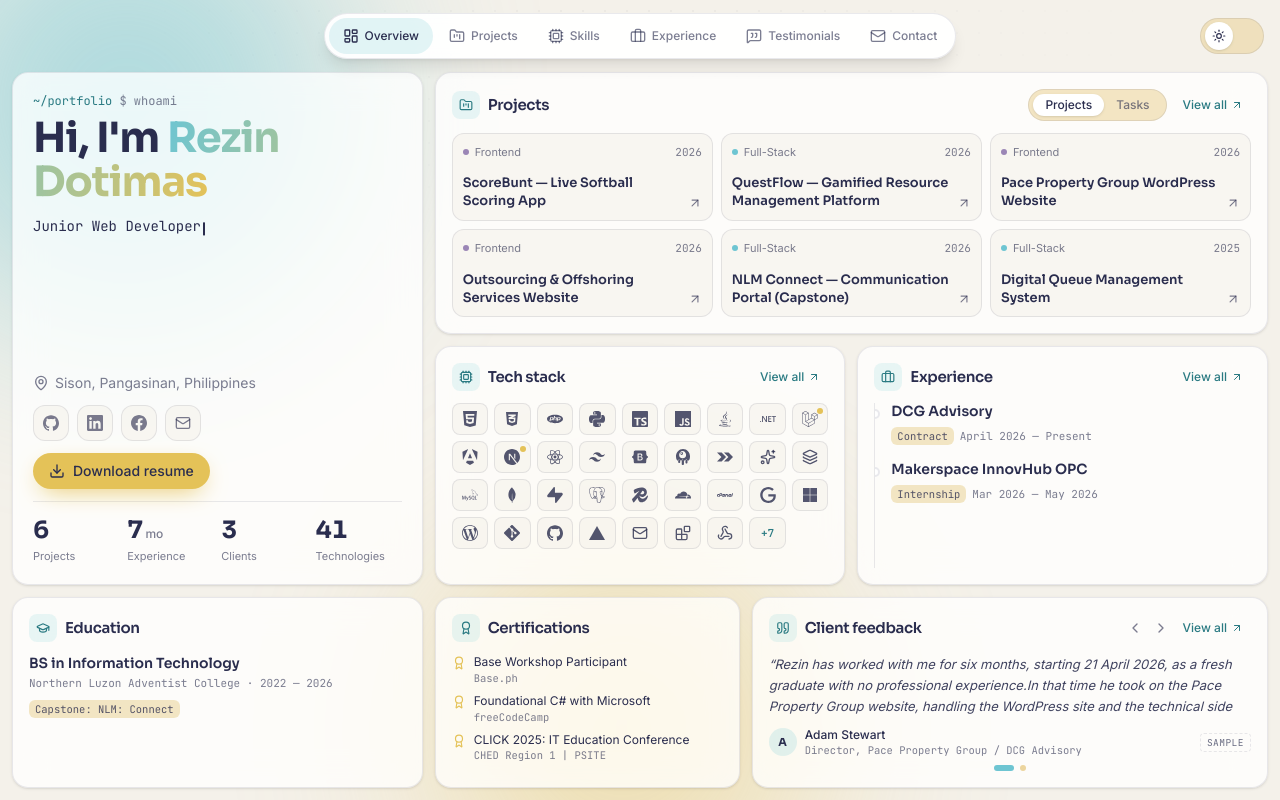
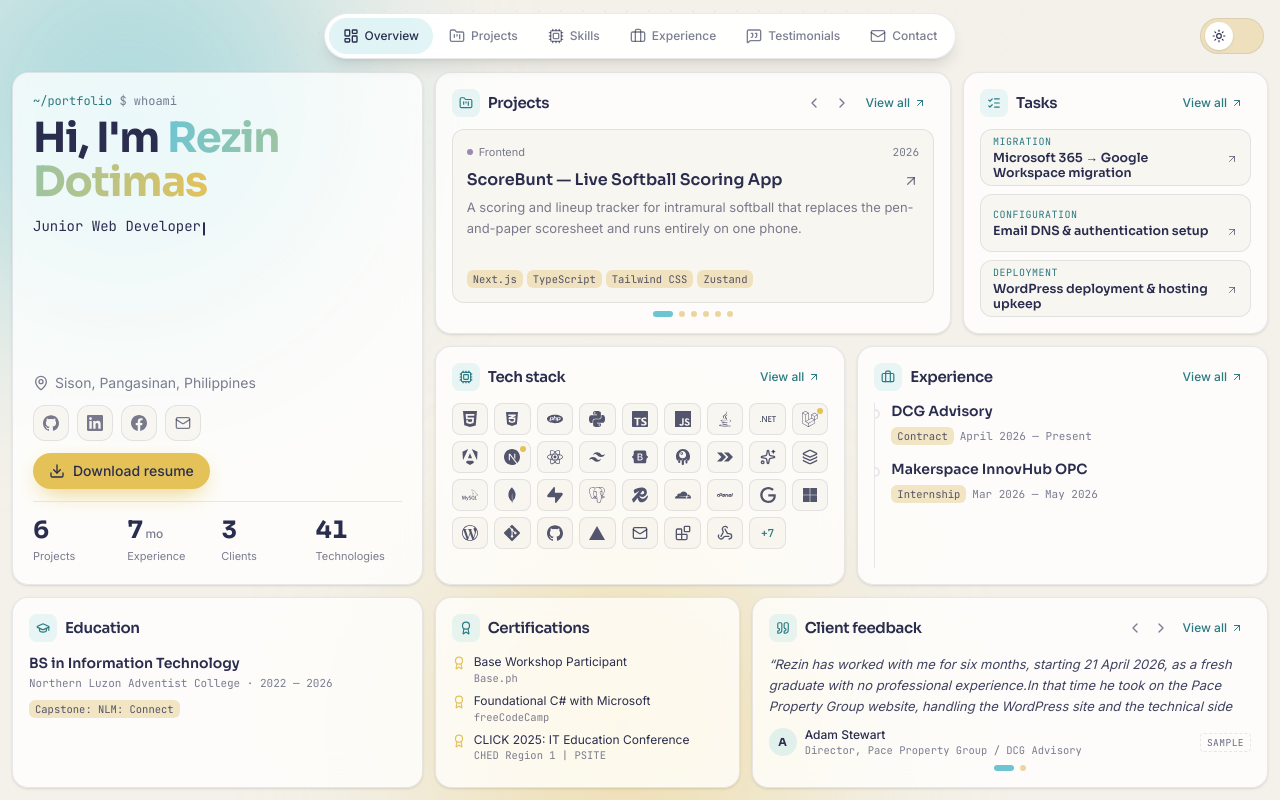
Before and after one commit to yxin-d/Modern-Portfolio, a Next.js app: page / in a window 1280 px wide. Built offline with nearby package versions, Linux system fonts and the light colour scheme.

Commit message:
Restore overview project carousel, add separate Tasks card, expandable task details
Co-Authored-By: Claude Sonnet 5.5 <noreply@anthropic.com>
Claude-Session: https://claude.ai/code/session_0182QtMgmF8fayRWoub3Zbzn

```diff
--- a/components/dashboard/dashboard.tsx
+++ b/components/dashboard/dashboard.tsx
@@ -7,6 +7,7 @@ import { ExperiencePanel } from "./experience-panel";
 import { ProfilePanel } from "./profile-panel";
 import { ProjectsPanel } from "./projects-panel";
 import { SkillsPanel } from "./skills-panel";
+import { TasksPanel } from "./tasks-panel";
 import { TestimonialsPanel } from "./testimonials-panel";
 
 export function Dashboard() {
@@ -19,7 +20,8 @@ export function Dashboard() {
 
         <main className="grid min-h-0 flex-1 grid-cols-1 gap-3 md:grid-cols-2 lg:grid-cols-12 lg:grid-rows-[minmax(0,1.1fr)_minmax(0,1fr)_minmax(0,0.8fr)]">
           <ProfilePanel className="md:col-span-2 lg:col-span-4 lg:row-span-2" />
-          <ProjectsPanel className="md:col-span-2 lg:col-span-8" />
+          <ProjectsPanel className="md:col-span-1 lg:col-span-5" />
+          <TasksPanel className="md:col-span-1 lg:col-span-3" />
           <SkillsPanel className="lg:col-span-4" />
           <ExperiencePanel className="lg:col-span-4" />
           <EducationPanel className="lg:col-span-4" />
--- a/components/dashboard/projects-panel.tsx
+++ b/components/dashboard/projects-panel.tsx
@@ -1,12 +1,12 @@
 "use client";
 
-import * as React from "react";
+import { useEffect, useState } from "react";
 import Link from "next/link";
-import { ArrowUpRight, FolderKanban, ListChecks } from "lucide-react";
-import { projects, tasks } from "@/lib/data";
+import { AnimatePresence, motion, useReducedMotion } from "motion/react";
+import { ArrowUpRight, ChevronLeft, ChevronRight, FolderKanban } from "lucide-react";
+import { projects } from "@/lib/data";
 import { cn } from "@/lib/utils";
-import { ModeSwitch } from "@/components/mode-switch";
-import { Panel, PanelHeader, ViewAll } from "./panel";
+import { Panel, PanelHeader, Tag, ViewAll } from "./panel";
 
 const DOT: Record<string, string> = {
   "Full-Stack": "bg-primary",
@@ -14,40 +14,62 @@ const DOT: Record<string, string> = {
   Frontend: "bg-lavender",
 };
 
-type Mode = "projects" | "tasks";
+const featured = projects;
 
-const tile =
-  "tile group/tile flex min-h-0 flex-col justify-between gap-2 rounded-xl p-3 text-left short:p-2.5";
+export function ProjectsPanel({ className }: { className?: string }) {
+  const [i, setI] = useState(0);
+  const [paused, setPaused] = useState(false);
+  const reduce = useReducedMotion();
+  const n = featured.length;
 
-/** Title-only tiles for projects, with a switch to flip to non-project tasks. */
-export function ProjectsPanel({ className }: { className?: string }) {
-  const [mode, setMode] = React.useState<Mode>("projects");
+  useEffect(() => {
+    if (paused || reduce || n < 2) return;
+    const t = setInterval(() => setI((v) => (v + 1) % n), 7000);
+    return () => clearInterval(t);
+  }, [paused, reduce, n]);
+
+  const p = featured[i];
+  const go = (d: number) => setI((v) => (v + d + n) % n);
+  const arrow = "cursor-pointer rounded-full p-1 text-muted-foreground hover:bg-primary/15 hover:text-foreground";
 
   return (
     <Panel className={className} delay={0.05}>
+      <div
+        className="flex min-h-0 flex-1 flex-col"
+        onMouseEnter={() => setPaused(true)}
+        onMouseLeave={() => setPaused(false)}
+        onFocus={() => setPaused(true)}
+        onBlur={() => setPaused(false)}
+      >
         <PanelHeader
-        icon={mode === "projects" ? FolderKanban : ListChecks}
-        title={mode === "projects" ? "Projects" : "Tasks"}
+          icon={FolderKanban}
+          title="Projects"
           action={
-          <div className="flex items-center gap-2">
-            <ModeSwitch<Mode>
-              size="sm"
-              label="Show projects or tasks"
-              value={mode}
-              onChange={setMode}
-              options={[
-                { value: "projects", label: "Projects" },
-                { value: "tasks", label: "Tasks" },
-              ]}
-            />
-            <ViewAll href={mode === "projects" ? "/projects" : "/projects#tasks"} />
+            <div className="flex items-center gap-1">
+              <button type="button" aria-label="Previous project" onClick={() => go(-1)} className={arrow}>
+                <ChevronLeft className="h-4 w-4" />
+              </button>
+              <button type="button" aria-label="Next project" onClick={() => go(1)} className={arrow}>
+                <ChevronRight className="h-4 w-4" />
+              </button>
+              <ViewAll href="/projects" />
             </div>
           }
         />
-      <div className="grid min-h-0 flex-1 auto-rows-fr grid-cols-2 gap-2 overflow-hidden lg:grid-cols-3">
-        {mode === "projects"
-          ? projects.map((p) => (
-              <Link key={p.slug} href={`/projects/${p.slug}`} className={tile}>
+        <div className="relative min-h-0 flex-1" aria-live="polite">
+          <AnimatePresence mode="wait">
+            <motion.div
+              key={p.slug}
+              initial={{ opacity: 0, x: reduce ? 0 : 20 }}
+              animate={{ opacity: 1, x: 0 }}
+              exit={{ opacity: 0, x: reduce ? 0 : -20 }}
+              transition={{ duration: 0.25 }}
+              className="h-full"
+            >
+              <Link
+                href={`/projects/${p.slug}`}
+                className="tile flex h-full w-full cursor-pointer flex-col rounded-xl p-3.5 text-left"
+              >
               <span className="flex items-center justify-between gap-2 text-[11px] text-muted-foreground">
                 <span className="flex items-center gap-1.5">
                   <span className={cn("h-1.5 w-1.5 rounded-full", DOT[p.category] ?? "bg-muted")} />
@@ -55,27 +77,36 @@ export function ProjectsPanel({ className }: { className?: string }) {
                 </span>
                 <span className="font-mono">{p.year}</span>
               </span>
-                <span className="flex items-end justify-between gap-2">
-                  <span className="line-clamp-2 font-display text-[13px] font-semibold leading-snug">
-                    {p.title}
+              <span className="mt-2 flex items-start justify-between gap-3">
+                <span className="font-display text-base font-semibold leading-snug">{p.title}</span>
+                <ArrowUpRight className="mt-1 h-4 w-4 shrink-0 text-muted-foreground" aria-hidden />
               </span>
-                  <ArrowUpRight
-                    className="h-3.5 w-3.5 shrink-0 text-muted-foreground transition-transform group-hover/tile:-translate-y-0.5 group-hover/tile:translate-x-0.5"
-                    aria-hidden
-                  />
+              <span className="mt-1.5 line-clamp-2 text-[13px] leading-relaxed text-muted-foreground">
+                {p.summary}
+              </span>
+              <span className="mt-auto flex flex-wrap gap-1 pt-3 [@media(max-height:760px)]:hidden">
+                {p.tags.slice(0, 4).map((t) => (
+                  <Tag key={t}>{t}</Tag>
+                ))}
               </span>
               </Link>
-            ))
-          : tasks.map((t) => (
-              <Link key={t.slug} href="/projects#tasks" className={tile}>
-                <span className="font-mono text-[11px] uppercase tracking-wider text-secondary dark:text-primary">
-                  {t.kind}
-                </span>
-                <span className="line-clamp-3 font-display text-[13px] font-semibold leading-snug">
-                  {t.title}
-                </span>
-              </Link>
+            </motion.div>
+          </AnimatePresence>
+        </div>
+        <div className="mt-2 flex shrink-0 justify-center gap-1.5">
+          {featured.map((f, d) => (
+            <button
+              key={f.slug}
+              type="button"
+              aria-label={`Show ${f.title}`}
+              onClick={() => setI(d)}
+              className={cn(
+                "h-1.5 cursor-pointer rounded-full transition-all",
+                d === i ? "w-5 bg-primary" : "w-1.5 bg-muted",
+              )}
+            />
           ))}
+        </div>
       </div>
     </Panel>
   );
--- /dev/null
+++ b/components/dashboard/tasks-panel.tsx
@@ -0,0 +1,33 @@
+import Link from "next/link";
+import { ArrowUpRight, ListChecks } from "lucide-react";
+import { tasks } from "@/lib/data";
+import { Panel, PanelHeader, ViewAll } from "./panel";
+
+/** Non-project work (migration, configuration, deployment) as its own overview card. */
+export function TasksPanel({ className }: { className?: string }) {
+  return (
+    <Panel className={className} delay={0.1}>
+      <PanelHeader icon={ListChecks} title="Tasks" action={<ViewAll href="/projects#tasks" />} />
+      <div className="grid min-h-0 flex-1 auto-rows-fr gap-2 overflow-hidden">
+        {tasks.map((t) => (
+          <Link
+            key={t.slug}
+            href={`/projects#tasks`}
+            className="tile group/tile flex min-h-0 flex-col justify-between justify-center gap-0.5 rounded-xl px-3 py-2 text-left"
+          >
+            <span className="font-mono text-[10px] uppercase tracking-wider text-secondary dark:text-primary">
+              {t.kind}
+            </span>
+            <span className="flex items-start justify-between gap-2">
+              <span className="line-clamp-2 font-display text-[12.5px] font-semibold leading-tight">{t.title}</span>
+              <ArrowUpRight
+                className="mt-0.5 h-3 w-3 shrink-0 text-muted-foreground transition-transform group-hover/tile:-translate-y-0.5 group-hover/tile:translate-x-0.5"
+                aria-hidden
+              />
+            </span>
+          </Link>
+        ))}
+      </div>
+    </Panel>
+  );
+}
--- a/components/projects-grid.tsx
+++ b/components/projects-grid.tsx
@@ -119,7 +119,7 @@ export function ProjectsGrid() {
         <>
           <p className="mt-6 max-w-2xl text-sm text-muted-foreground">
             Migrations, configuration and deployment don&apos;t leave a product behind, so they&apos;re
-            listed here as tasks.
+            listed here as tasks. Open one to see how it was done.
           </p>
           <div className={cn("mt-6", layout === "grid" ? gridCls : "flex flex-col gap-3")}>
             {tasks.map((t) => (
--- a/components/task-card.tsx
+++ b/components/task-card.tsx
@@ -1,19 +1,73 @@
+"use client";
+
+import * as React from "react";
+import { ChevronDown } from "lucide-react";
 import type { Task } from "@/lib/data";
 import { cn } from "@/lib/utils";
+import { Tag } from "@/components/dashboard/panel";
 
-/** Title-only entry for non-project work (migration, configuration, deployment). */
+/** Non-project work. Collapsed: title + kind. Expanded: what was done, how, and with which tools. */
 export function TaskCard({ task, layout = "grid" }: { task: Task; layout?: "grid" | "list" }) {
+  const [open, setOpen] = React.useState(false);
+  const id = `task-${task.slug}`;
+
   return (
     <article
       className={cn(
         "rounded-2xl border border-border bg-surface transition-colors hover:border-primary",
-        layout === "grid" ? "flex flex-col justify-between gap-6 p-5" : "flex items-center justify-between gap-4 px-5 py-4",
+        open && layout === "grid" && "sm:col-span-2 lg:col-span-3",
       )}
     >
-      <h3 className="font-display text-base font-semibold leading-snug">{task.title}</h3>
-      <p className="shrink-0 font-mono text-[11px] uppercase tracking-wider text-secondary dark:text-primary">
-        {task.kind}
-      </p>
+      <button
+        type="button"
+        aria-expanded={open}
+        aria-controls={id}
+        onClick={() => setOpen((v) => !v)}
+        className={cn(
+          "flex w-full cursor-pointer text-left",
+          layout === "grid" && !open
+            ? "flex-col justify-between gap-6 p-5"
+            : "items-center justify-between gap-4 px-5 py-4",
+        )}
+      >
+        <h3 className="font-display text-base font-semibold leading-snug">{task.title}</h3>
+        <span className="flex shrink-0 items-center gap-3">
+          <span className="font-mono text-[11px] uppercase tracking-wider text-secondary dark:text-primary">
+            {task.kind}
+          </span>
+          <ChevronDown
+            className={cn("h-4 w-4 text-muted-foreground transition-transform", open && "rotate-180")}
+            aria-hidden
+          />
+        </span>
+      </button>
+
+      {open && (
+        <div id={id} className="grid gap-6 border-t border-border px-5 pb-5 pt-4 md:grid-cols-[1.2fr_1fr]">
+          <div>
+            <p className="text-sm leading-relaxed text-muted-foreground">{task.summary}</p>
+            <p className="mt-3 font-mono text-[11px] uppercase tracking-wider text-muted-foreground">
+              {task.context} · {task.year}
+            </p>
+            <div className="mt-4 flex flex-wrap gap-1.5">
+              {task.tools.map((t) => (
+                <Tag key={t}>{t}</Tag>
+              ))}
+            </div>
+          </div>
+          <div>
+            <h4 className="font-mono text-[11px] uppercase tracking-wider text-muted-foreground">How it was done</h4>
+            <ol className="mt-2 space-y-2 text-sm leading-relaxed">
+              {task.steps.map((s, i) => (
+                <li key={i} className="flex gap-3">
+                  <span className="font-mono text-xs text-secondary dark:text-primary">{String(i + 1).padStart(2, "0")}</span>
+                  <span>{s}</span>
+                </li>
+              ))}
+            </ol>
+          </div>
+        </div>
+      )}
     </article>
   );
 }
```
Lines whose indentation alone changed are shown as unchanged.
